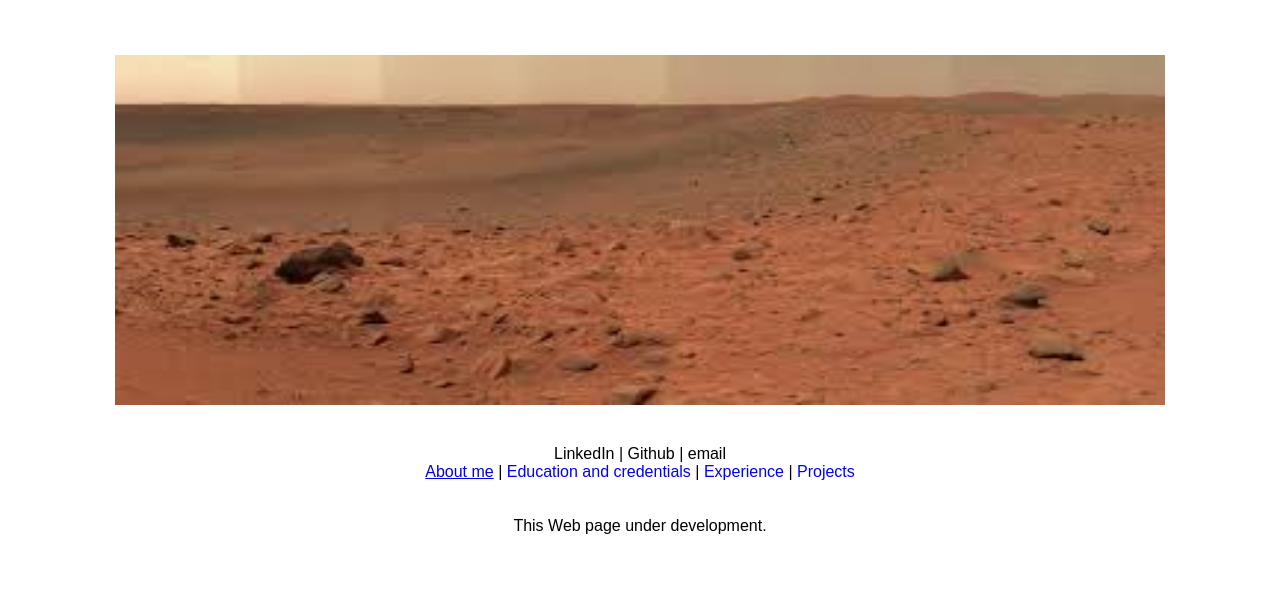
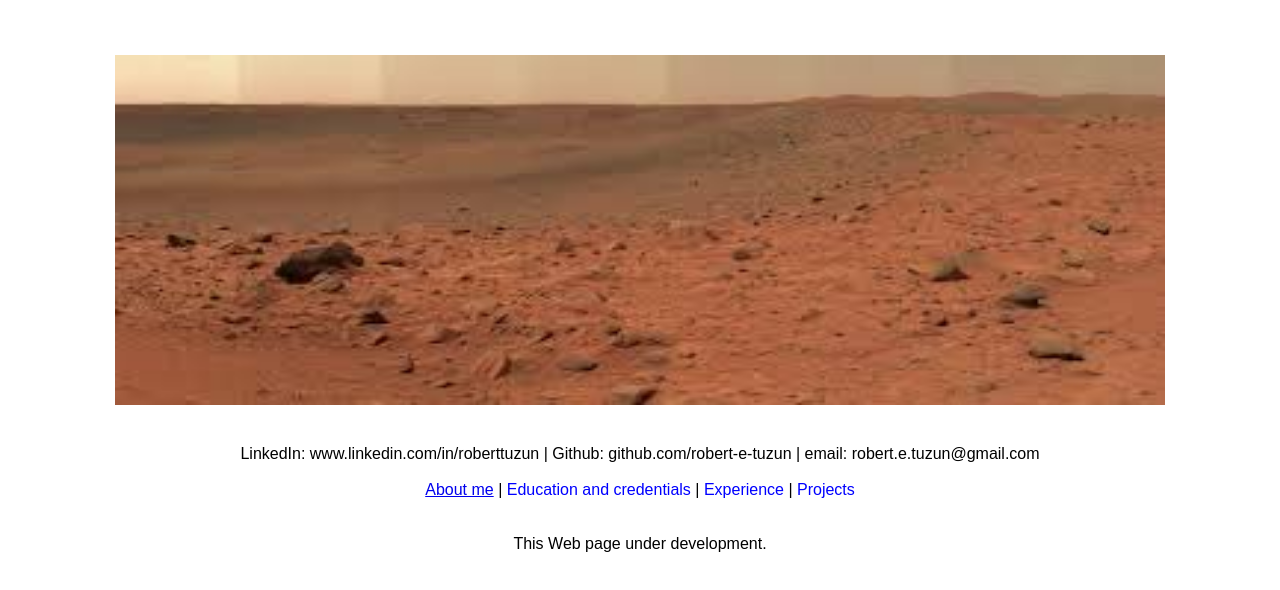
Before and after one commit to robert-e-tuzun/robert-e-tuzun.github.io, a plain HTML site: page index.html in a window 1280 px wide. Shown: the part 106-696 px from the top of the page. Drawn offline with Linux system fonts and the light colour scheme.

Commit message:
More experimentation

```diff
--- a/index.html
+++ b/index.html
@@ -24,8 +24,11 @@
 <br>
 
 <span class="center">
-LinkedIn | Github | email
+LinkedIn: www.linkedin.com/in/roberttuzun | Github: github.com/robert-e-tuzun |
+email: robert.e.tuzun@gmail.com
 </span>
+
+<br>
 
 <span class="center">
 <span class="blue"><a href="./about/about.html">About me</a></span> |
```
Also changed, not shown: about/about.html (+3 -1 lines).
